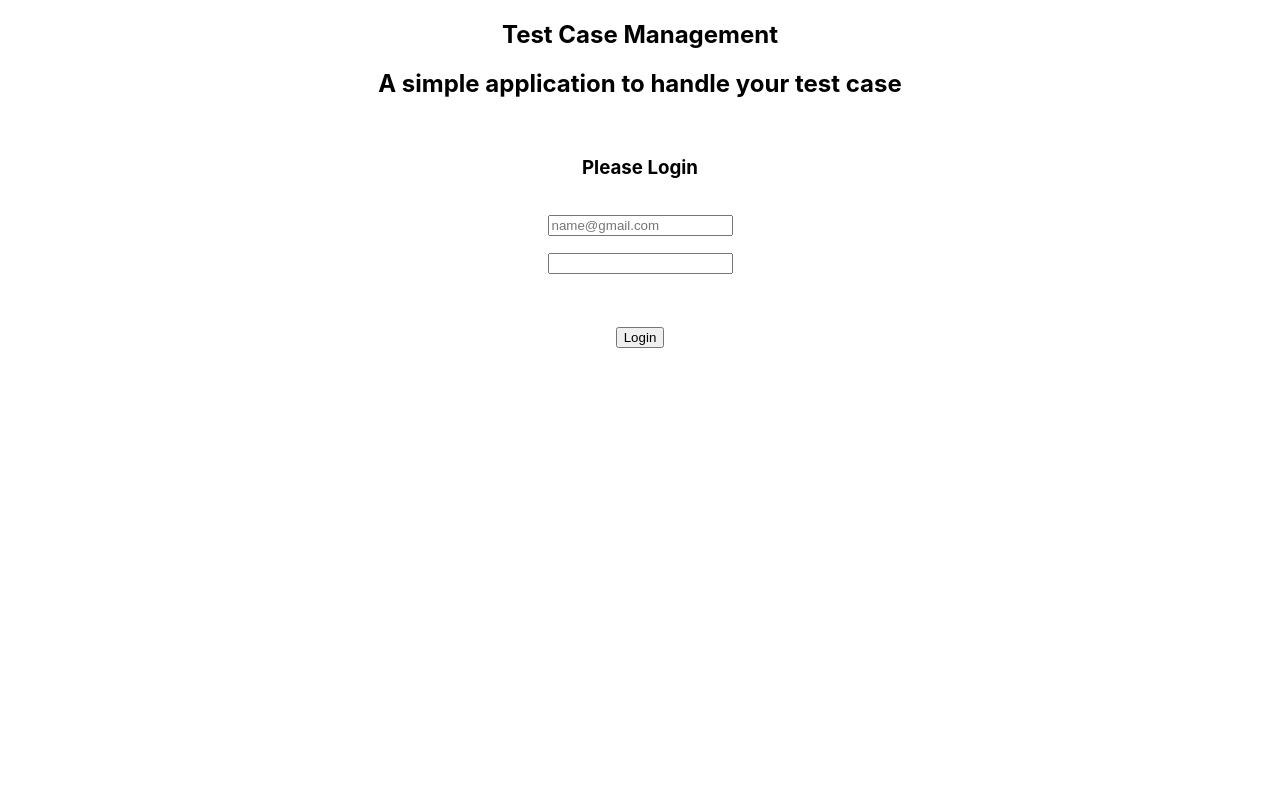
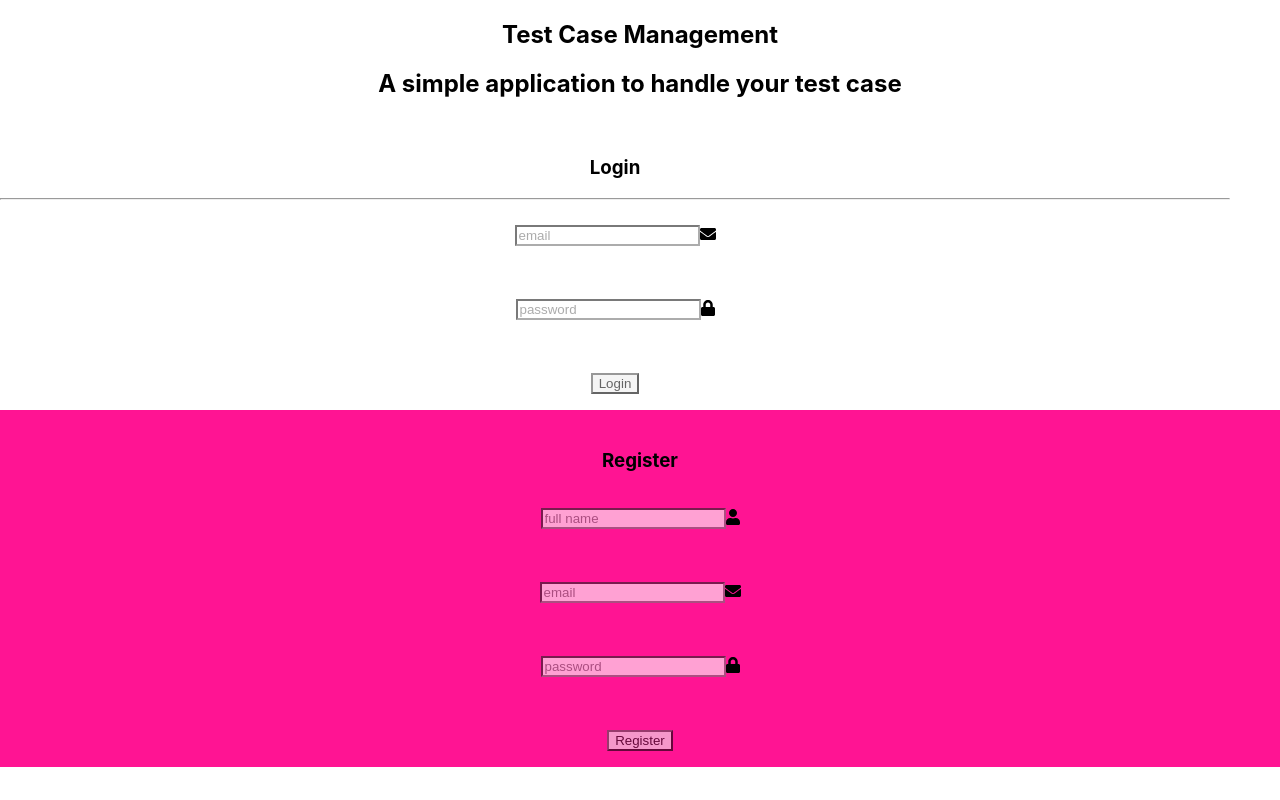
Before and after one commit to srsugara/tenner, a React (Create React App) app: page / in a window 1280 px wide. Built offline with nearby package versions, Linux system fonts and the light colour scheme.

Commit message:
feat(frontend):add flow login and register

```diff
--- a/src/pages/Login.jsx
+++ b/src/pages/Login.jsx
@@ -1,82 +1,157 @@
-import React from 'react';
+import React, { useState } from 'react';
 import { useHistory } from 'react-router-dom';
 
 const Login = (props) => {
   const history = useHistory();
+  const [email, setEmail] = useState('');
+  const [password, setPassword] = useState('');
+  const [nameRegis, setNameRegis] = useState('');
+  const [emailRegis, setEmailRegis] = useState('');
+  const [passRegis, setPassRegis] = useState('');
 
-  const [state, setState] = React.useState({
-    email: '',
-    password: '',
-  });
-
-  const setInputEmail = (event) => {
-    setState({
-      ...state,
-      email: (event.target.value || '').trim(),
-    });
+  const submitRegister = async (event) => {
+    event.preventDefault();
+    try {
+      let response = await fetch('/api/register', {
+        method: 'POST',
+        headers: {
+          'Content-Type': 'application/json',
+        },
+        body: JSON.stringify({
+          name: nameRegis,
+          email: emailRegis,
+          password: passRegis,
+        }),
+      });
+      response = await response.json();
+    } catch (err) {
+      alert(err)
+    }
+    alert('Register success, you can login now')
   };
 
-  const setInputPassword = (event) => {
-    setState({
-      ...state,
-      password: event.target.value,
-    });
+  const submitLogin = async (event) => {
+    event.preventDefault();
+    let response = await fetch(
+      `/api/login?email=${email}&password=${password}`
+    );
+    response = await response.json();
+    response = response.data;
+    if (!response) {
+      alert('Email or password not found');
+      return;
+    }
+    if (email !== response.email) {
+      alert('Email or password invalid');
+      return;
+    }
+    return history.push('/home/statistic');
   };
 
-  const submit = async (event) => {
-    event.preventDefault();
-
-    if (!state.email) {
-      alert('Use your @gmail.com account');
-      return;
-    }
-    if (!state.email.endsWith('@gmail.com')) {
-      alert('Use your @gmail.com account');
-      return;
-    }
-
-    return (
-      history.push("/home/statistic")
-    );
-  };
   return (
     <div>
-      <section className="hero is-medium is-warning is-bold">
+      <section className="hero is-medium is-light is-bold">
         <div className="hero-body">
           <div className="container">
             <div className="columns is-centered">
-              <article className="card">
+              <article className="card" style={{ marginRight: 50 }}>
                 <br />
                 <center>
-                  <h1 className="title">
-                    <div className="has-text-black">Please Login</div>
+                  <h1 className="has-text-grey is-family-primary is-size-3">
+                    Login
                   </h1>
                 </center>
+                <hr />
                 <div className="card-content">
-                  <p className="control">
+                  <p className="control has-icons-left">
                     <input
-                      className="input"
+                      className="input is-danger without-radius"
                       type="email"
-                      value={state.email}
-                      onChange={setInputEmail}
-                      placeholder="name@gmail.com"
+                      value={email}
+                      onChange={(event) => setEmail(event.target.value)}
+                      placeholder="email"
                     />
+                    <span className="icon is-small is-left">
+                      <i className="fas fa-envelope"></i>
+                    </span>
                   </p>
-                  <p className="control">
+                  <br />
+                  <p className="control has-icons-left">
                     <input
-                      className="input"
+                      className="input is-danger without-radius"
                       type="password"
-                      value={state.password}
-                      onChange={setInputPassword}
+                      value={password}
+                      onChange={(event) => setPassword(event.target.value)}
+                      placeholder="password"
                     />
+                    <span className="icon is-small is-left">
+                      <i className="fas fa-lock"></i>
+                    </span>
                   </p>
                   <br />
                   <p className="control">
                     <button
-                      className="button is-black is-fullwidth is-outlined"
-                      onClick={submit}
+                      className="button is-danger is-fullwidth without-radius"
+                      onClick={submitLogin}
                     >
                       Login
+                    </button>
+                  </p>
+                </div>
+              </article>
+              <article className="card" style={{ backgroundColor: '#ff1493' }}>
+                <br />
+                <center>
+                  <h1 className="has-text-white is-family-primary is-size-3">
+                    Register
+                  </h1>
+                </center>
+                <div className="card-content">
+                  <p className="control has-icons-left">
+                    <input
+                      className="input is-light without-radius"
+                      type="text"
+                      value={nameRegis}
+                      onChange={(event) => setNameRegis(event.target.value)}
+                      placeholder="full name"
+                    />
+                    <span className="icon is-small is-left">
+                      <i className="fas fa-user"></i>
+                    </span>
+                  </p>
+                  <br />
+                  <p className="control has-icons-left">
+                    <input
+                      className="input is-light without-radius"
+                      type="email"
+                      value={emailRegis}
+                      onChange={(event) => setEmailRegis(event.target.value)}
+                      placeholder="email"
+                    />
+                    <span className="icon is-small is-left">
+                      <i className="fas fa-envelope"></i>
+                    </span>
+                  </p>
+                  <br />
+                  <p className="control has-icons-left">
+                    <input
+                      className="input is-light without-radius"
+                      type="password"
+                      value={passRegis}
+                      onChange={(event) => setPassRegis(event.target.value)}
+                      placeholder="password"
+                    />
+                    <span className="icon is-small is-left">
+                      <i className="fas fa-lock"></i>
+                    </span>
+                  </p>
+                  <br />
+                  <p className="control has-background-light">
+                    <button
+                      className="button is-fullwidth without-radius has-text-danger"
+                      onClick={submitRegister}
+                    >
+                      Register
                     </button>
                   </p>
                 </div>
```
